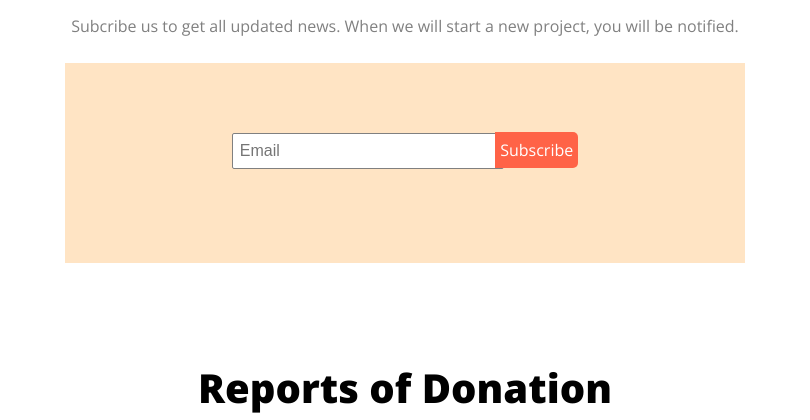
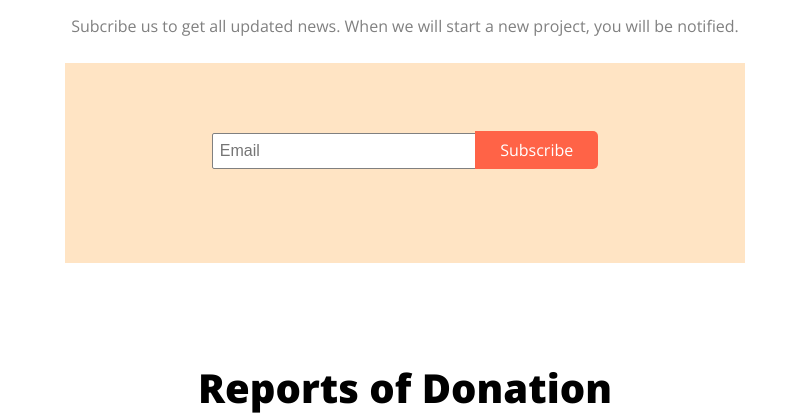
Before and after one commit to nazifat/my-repo, a plain HTML site: page index.html in a window 1280 px wide. Shown: the part 2040-2460 px from the top of the page, without its empty margins (235-1045 px from the left). Drawn offline with nearby package versions, Linux system fonts and the light colour scheme.

Commit message:
subscribe button

```diff
--- a/style.css
+++ b/style.css
@@ -166,11 +166,9 @@ body{
     border-radius: 0px 5px 5px 0;
     background-color: tomato;
     color: white;
-    padding: 7px 5px;
+    padding: 8px 25px;
     text-decoration: none;
     margin-left: -2%;
-    width: 100px;
-    height: 20px;
     margin-top: 20px;
 }
 .footer{
```
